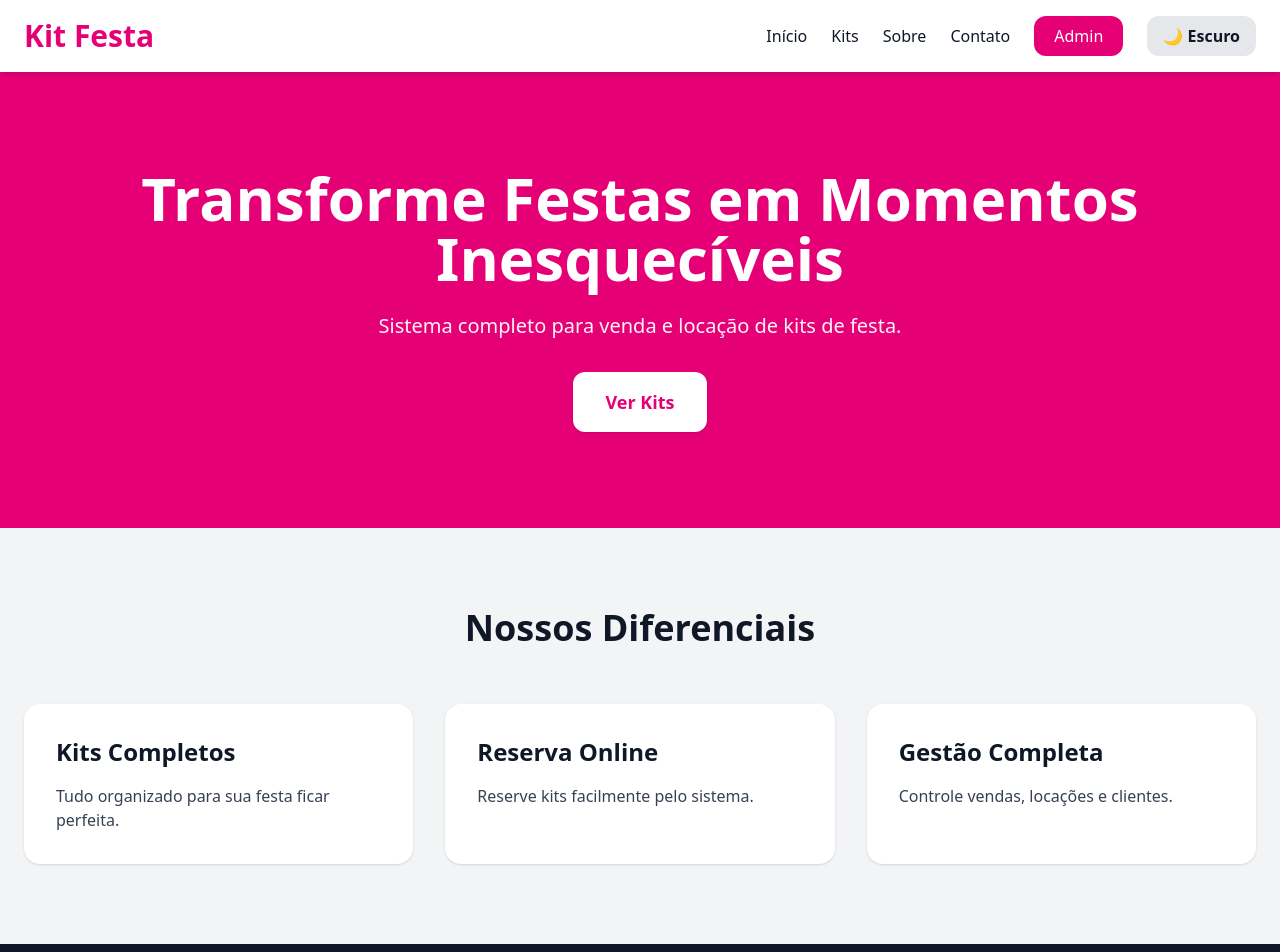
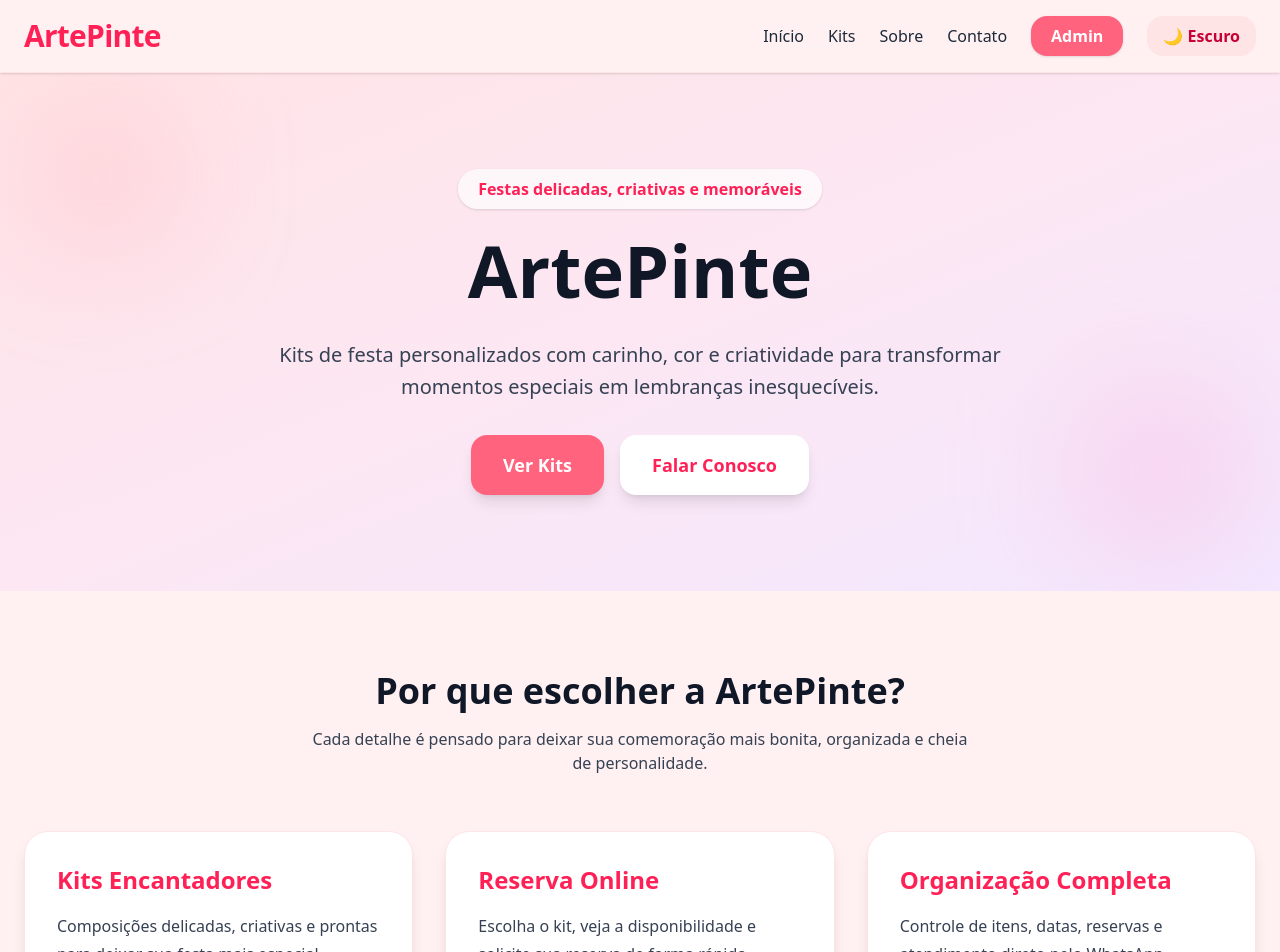
Before and after one commit to TiagoFrontEnd-Dev/kit-festa-webapp, a Next.js app: page / in a window 1280 px wide. Shown: the top 952 px of the page. Built offline with nearby package versions, Linux system fonts and the light colour scheme.

Commit message:
Atualiza identidade visual ArtePinte

```diff
--- a/app/layout.tsx
+++ b/app/layout.tsx
@@ -4,8 +4,8 @@ import Navbar from "@/components/Navbar";
 import Footer from "@/components/Footer";
 
 export const metadata = {
-  title: "Kit Festa WebApp",
-  description: "Sistema para gestão de kits de festa",
+  title: "ArtePinte",
+  description: "Kits criativos e personalizados para festas inesquecíveis.",
 };
 
 export default function RootLayout({
@@ -17,7 +17,7 @@ export default function RootLayout({
     <html lang="pt-BR" suppressHydrationWarning>
       <body
         suppressHydrationWarning
-        className="bg-gray-100 text-gray-900 transition-colors duration-300 dark:bg-gray-950 dark:text-gray-100"
+        className="bg-rose-50 text-gray-900 transition-colors duration-300 dark:bg-gray-950 dark:text-rose-50"
       >
         <Navbar />
         {children}
--- a/app/page.tsx
+++ b/app/page.tsx
@@ -2,59 +2,84 @@ import Link from "next/link";
 
 export default function Home() {
   return (
-    <main className="min-h-screen bg-gray-100 text-gray-900 dark:bg-gray-950 dark:text-gray-100">
-      <section className="bg-pink-600 py-24 text-white dark:bg-pink-700">
-        <div className="mx-auto max-w-7xl px-6 text-center">
-          <h1 className="mb-6 text-5xl font-bold md:text-6xl">
-            Transforme Festas em Momentos Inesquecíveis
+    <main className="min-h-screen bg-rose-50 text-gray-900 dark:bg-gray-950 dark:text-rose-50">
+      <section className="relative overflow-hidden bg-gradient-to-br from-rose-100 via-pink-100 to-purple-100 py-24 dark:from-gray-950 dark:via-rose-950/40 dark:to-gray-900">
+        <div className="absolute left-10 top-10 h-32 w-32 rounded-full bg-rose-300/40 blur-3xl" />
+        <div className="absolute bottom-10 right-10 h-40 w-40 rounded-full bg-pink-300/40 blur-3xl" />
+
+        <div className="relative mx-auto max-w-7xl px-6 text-center">
+          <p className="mb-4 inline-block rounded-full bg-white/70 px-5 py-2 font-bold text-rose-500 shadow-sm dark:bg-gray-900 dark:text-rose-300">
+            Festas delicadas, criativas e memoráveis
+          </p>
+
+          <h1 className="mb-6 text-5xl font-black leading-tight text-gray-900 dark:text-white md:text-7xl">
+            ArtePinte
           </h1>
 
-          <p className="mb-8 text-xl text-pink-50">
-            Sistema completo para venda e locação de kits de festa.
+          <p className="mx-auto mb-8 max-w-3xl text-xl leading-8 text-gray-700 dark:text-rose-100">
+            Kits de festa personalizados com carinho, cor e criatividade para
+            transformar momentos especiais em lembranças inesquecíveis.
           </p>
 
-          <Link
-            href="/kits"
-            className="inline-block rounded-xl bg-white px-8 py-4 text-lg font-bold text-pink-600 shadow hover:bg-pink-50"
-          >
-            Ver Kits
-          </Link>
+          <div className="flex flex-col justify-center gap-4 sm:flex-row">
+            <Link
+              href="/kits"
+              className="rounded-2xl bg-rose-400 px-8 py-4 text-lg font-bold text-white shadow-lg transition hover:bg-rose-500"
+            >
+              Ver Kits
+            </Link>
+
+            <Link
+              href="/contato"
+              className="rounded-2xl bg-white px-8 py-4 text-lg font-bold text-rose-500 shadow-lg transition hover:bg-rose-50 dark:bg-gray-900 dark:text-rose-200 dark:hover:bg-gray-800"
+            >
+              Falar Conosco
+            </Link>
+          </div>
         </div>
       </section>
 
       <section className="mx-auto max-w-7xl px-6 py-20">
-        <h2 className="mb-14 text-center text-4xl font-bold text-gray-900 dark:text-white">
-          Nossos Diferenciais
+        <h2 className="mb-4 text-center text-4xl font-black text-gray-900 dark:text-white">
+          Por que escolher a ArtePinte?
         </h2>
 
+        <p className="mx-auto mb-14 max-w-2xl text-center text-gray-700 dark:text-rose-100">
+          Cada detalhe é pensado para deixar sua comemoração mais bonita,
+          organizada e cheia de personalidade.
+        </p>
+
         <div className="grid gap-8 md:grid-cols-3">
-          <div className="rounded-2xl bg-white p-8 shadow dark:bg-gray-900">
-            <h3 className="mb-4 text-2xl font-bold text-gray-900 dark:text-white">
-              Kits Completos
+          <div className="rounded-3xl border border-rose-100 bg-white p-8 shadow-lg dark:border-rose-900/40 dark:bg-gray-900">
+            <h3 className="mb-4 text-2xl font-bold text-rose-500">
+              Kits Encantadores
             </h3>
 
-            <p className="text-gray-700 dark:text-gray-300">
-              Tudo organizado para sua festa ficar perfeita.
+            <p className="leading-7 text-gray-700 dark:text-gray-200">
+              Composições delicadas, criativas e prontas para deixar sua festa
+              mais especial.
             </p>
           </div>
 
-          <div className="rounded-2xl bg-white p-8 shadow dark:bg-gray-900">
-            <h3 className="mb-4 text-2xl font-bold text-gray-900 dark:text-white">
+          <div className="rounded-3xl border border-rose-100 bg-white p-8 shadow-lg dark:border-rose-900/40 dark:bg-gray-900">
+            <h3 className="mb-4 text-2xl font-bold text-rose-500">
               Reserva Online
             </h3>
 
-            <p className="text-gray-700 dark:text-gray-300">
-              Reserve kits facilmente pelo sistema.
+            <p className="leading-7 text-gray-700 dark:text-gray-200">
+              Escolha o kit, veja a disponibilidade e solicite sua reserva de
+              forma rápida.
             </p>
           </div>
 
-          <div className="rounded-2xl bg-white p-8 shadow dark:bg-gray-900">
-            <h3 className="mb-4 text-2xl font-bold text-gray-900 dark:text-white">
-              Gestão Completa
+          <div className="rounded-3xl border border-rose-100 bg-white p-8 shadow-lg dark:border-rose-900/40 dark:bg-gray-900">
+            <h3 className="mb-4 text-2xl font-bold text-rose-500">
+              Organização Completa
             </h3>
 
-            <p className="text-gray-700 dark:text-gray-300">
-              Controle vendas, locações e clientes.
+            <p className="leading-7 text-gray-700 dark:text-gray-200">
+              Controle de itens, datas, reservas e atendimento direto pelo
+              WhatsApp.
             </p>
           </div>
         </div>
--- a/components/Footer.tsx
+++ b/components/Footer.tsx
@@ -1,9 +1,9 @@
 export default function Footer() {
   return (
-    <footer className="bg-gray-900 py-6 text-white dark:bg-black">
+    <footer className="border-t border-rose-100 bg-rose-50 py-8 text-gray-800 dark:border-rose-900/40 dark:bg-gray-950 dark:text-rose-100">
       <div className="mx-auto max-w-7xl px-6 text-center">
-        <p className="text-gray-200">
-          © 2026 Kit Festa WebApp - Todos os direitos reservados
+        <p className="font-medium">
+          © 2026 ArtePinte - Kits criativos para festas inesquecíveis.
         </p>
       </div>
     </footer>
--- a/components/Navbar.tsx
+++ b/components/Navbar.tsx
@@ -8,19 +8,26 @@ export default function Navbar() {
   const [menuAberto, setMenuAberto] = useState(false);
 
   return (
-    <header className="sticky top-0 z-50 bg-white shadow-md dark:bg-gray-900">
+    <header className="sticky top-0 z-50 border-b border-rose-100 bg-rose-50/95 shadow-sm backdrop-blur dark:border-rose-900/40 dark:bg-gray-950/95">
       <div className="mx-auto flex max-w-7xl items-center justify-between px-6 py-4">
-        <Link href="/" className="text-2xl font-bold text-pink-600 md:text-3xl">
-          Kit Festa
+        <Link
+          href="/"
+          className="text-2xl font-black tracking-tight text-rose-500 md:text-3xl"
+        >
+          ArtePinte
         </Link>
 
         <div className="hidden items-center gap-6 md:flex">
-          <nav className="flex items-center gap-6 font-medium text-gray-900 dark:text-gray-100">
+          <nav className="flex items-center gap-6 font-medium text-gray-800 dark:text-rose-100">
             <Link href="/">Início</Link>
             <Link href="/kits">Kits</Link>
             <Link href="/sobre">Sobre</Link>
             <Link href="/contato">Contato</Link>
-            <Link href="/admin" className="rounded-xl bg-pink-600 px-5 py-2 text-white">
+
+            <Link
+              href="/admin"
+              className="rounded-2xl bg-rose-400 px-5 py-2 font-bold text-white shadow hover:bg-rose-500 dark:bg-rose-500 dark:hover:bg-rose-600"
+            >
               Admin
             </Link>
           </nav>
@@ -29,21 +36,37 @@ export default function Navbar() {
         </div>
 
         <button
+          type="button"
           onClick={() => setMenuAberto(!menuAberto)}
-          className="rounded-xl bg-pink-600 px-4 py-2 font-bold text-white md:hidden"
+          className="rounded-2xl bg-rose-400 px-4 py-2 font-bold text-white md:hidden"
         >
           Menu
         </button>
       </div>
 
       {menuAberto && (
-        <div className="border-t bg-white px-6 py-4 dark:border-gray-800 dark:bg-gray-900 md:hidden">
-          <nav className="flex flex-col gap-4 font-medium text-gray-900 dark:text-gray-100">
-            <Link href="/" onClick={() => setMenuAberto(false)}>Início</Link>
-            <Link href="/kits" onClick={() => setMenuAberto(false)}>Kits</Link>
-            <Link href="/sobre" onClick={() => setMenuAberto(false)}>Sobre</Link>
-            <Link href="/contato" onClick={() => setMenuAberto(false)}>Contato</Link>
-            <Link href="/admin" onClick={() => setMenuAberto(false)}>Admin</Link>
+        <div className="border-t border-rose-100 bg-rose-50 px-6 py-4 dark:border-rose-900/40 dark:bg-gray-950 md:hidden">
+          <nav className="flex flex-col gap-4 font-medium text-gray-800 dark:text-rose-100">
+            <Link href="/" onClick={() => setMenuAberto(false)}>
+              Início
+            </Link>
+
+            <Link href="/kits" onClick={() => setMenuAberto(false)}>
+              Kits
+            </Link>
+
+            <Link href="/sobre" onClick={() => setMenuAberto(false)}>
+              Sobre
+            </Link>
+
+            <Link href="/contato" onClick={() => setMenuAberto(false)}>
+              Contato
+            </Link>
+
+            <Link href="/admin" onClick={() => setMenuAberto(false)}>
+              Admin
+            </Link>
+
             <ThemeToggle />
           </nav>
         </div>
--- a/components/ThemeToggle.tsx
+++ b/components/ThemeToggle.tsx
@@ -35,9 +35,9 @@ export default function ThemeToggle() {
     <button
       type="button"
       onClick={toggleTheme}
-      className="rounded-xl bg-gray-200 px-4 py-2 font-bold text-gray-900 transition hover:bg-gray-300 dark:bg-gray-700 dark:text-white dark:hover:bg-gray-600"
+      className="rounded-2xl bg-rose-100 px-4 py-2 font-bold text-rose-700 transition hover:bg-rose-200 dark:bg-gray-800 dark:text-rose-200 dark:hover:bg-gray-700"
     >
-      {theme === "dark" ? "🌞 Claro" : "🌙 Escuro"}
+      {theme === "dark" ? "🌸 Claro" : "🌙 Escuro"}
     </button>
   );
 }
```
